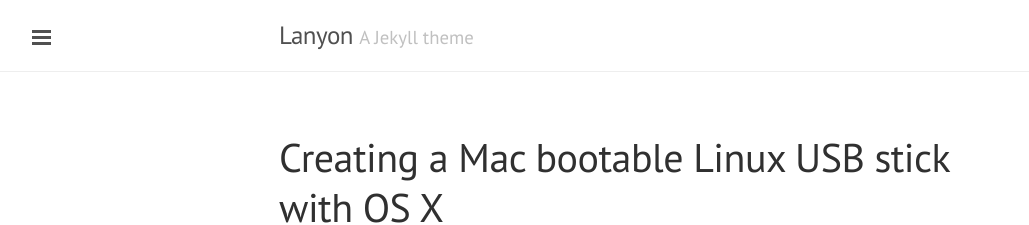
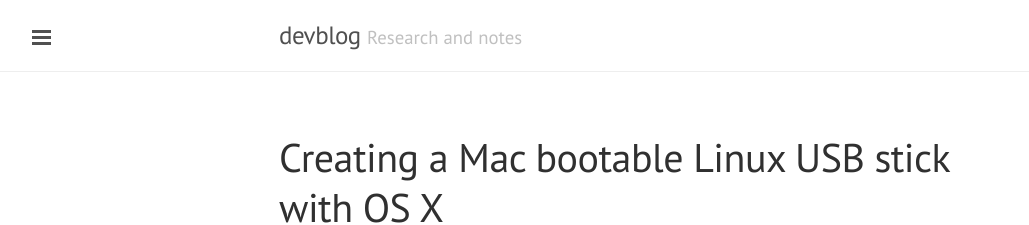
Before and after one commit to devential/devential.github.io, a Jekyll site: the page built from index.html, in a window 1280 px wide and 900 px high. Shown: the top 225 px of the window, without its empty margins (1-1030 px from the left). Built offline with Jekyll 4.4.1, drawn with Linux system fonts in a browser that asks for light colours; Markdown is read by kramdown in place of the engine named in the settings; the list of posts is cut into pages by our own code.

Commit message:
theming/customization edits

```diff
--- a/_config.yml
+++ b/_config.yml
@@ -6,19 +6,19 @@
 permalink:        pretty
 
 # Setup
-title:            Lanyon
-tagline:          'A Jekyll theme'
+title:            devblog
+tagline:          'Research and notes'
 description:      'A reserved <a href="http://jekyllrb.com" target="_blank">Jekyll</a> theme that places the utmost gravity on content with a hidden drawer. Made by <a href="https://twitter.com/mdo" target="_blank">@mdo</a>.'
-url:              http://lanyon.getpoole.com
+url:              http://evential.github.io
 baseurl:          '/'
 paginate:         5
 
 author:
-  name:           'Mark Otto'
-  url:            https://twitter.com/mdo
+  name:           'devential'
+  url:            https://twitter.com/devential
 
 # Custom vars
 version:          1.0.0
 
 github:
-  repo:           https://github.com/poole/lanyon
+  repo:           https://github.com/devential/devential.github.io
```
